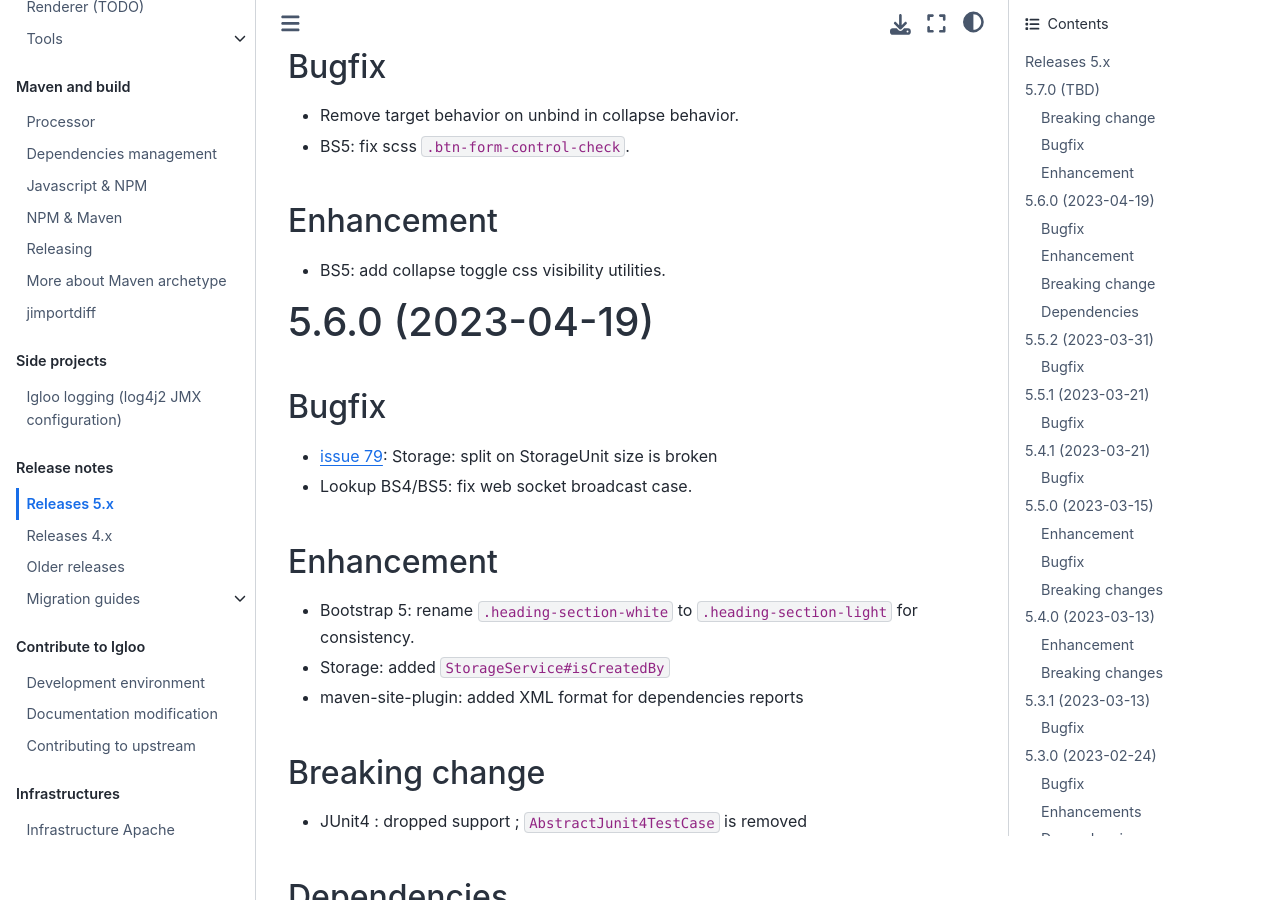
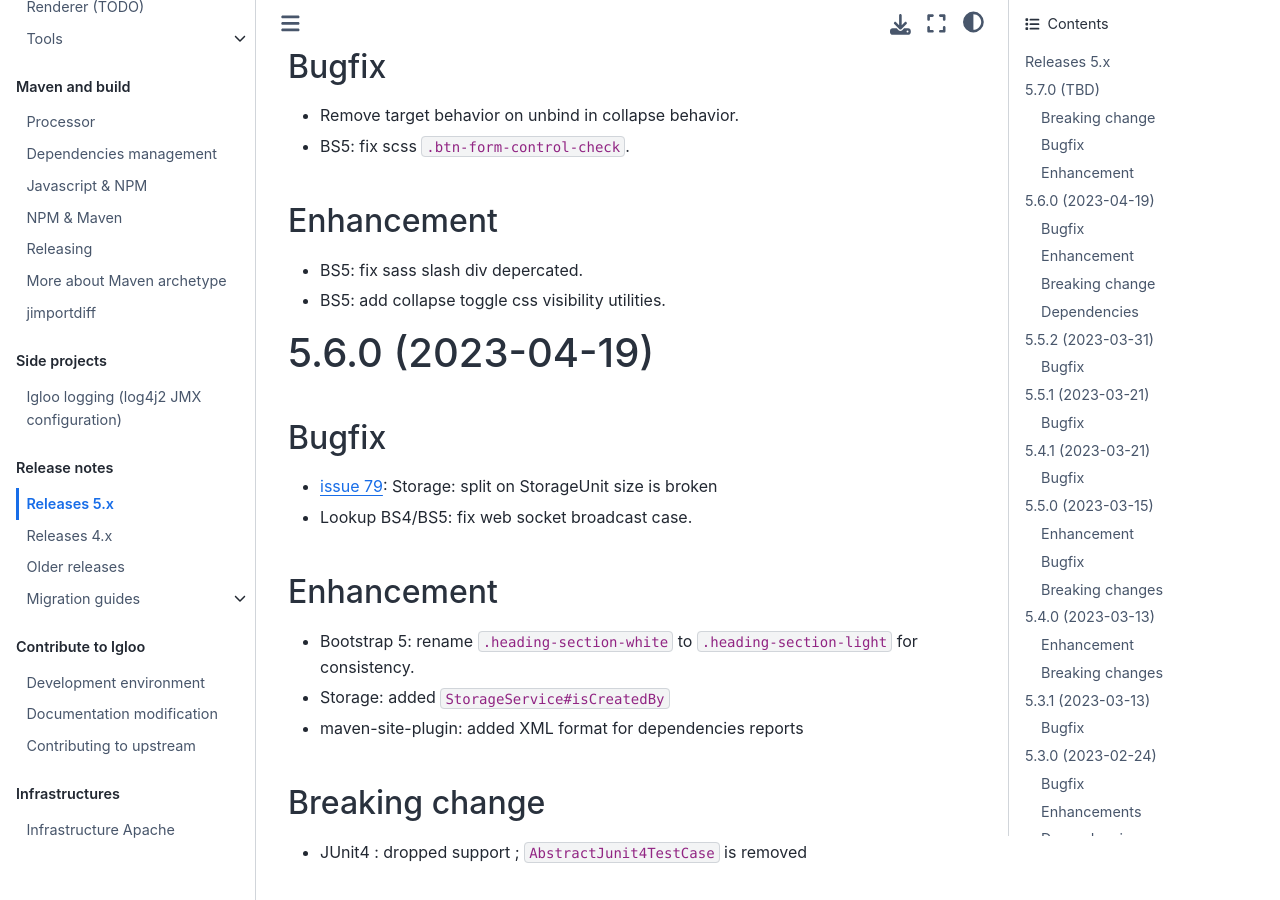
Before and after one commit to igloo-project/igloo-doc, a Sphinx documentation site: the page built from source/release-notes/releases-5.x.md, in a window 1280 px wide and 900 px high, scrolled down 300 px. Built offline with Sphinx 7.4.7 and the Sphinx Book theme 1.1.4, drawn with Linux system fonts in a browser that asks for light colours.

Commit message:
Changelog 5.7.0

```diff
--- a/source/release-notes/releases-5.x.md
+++ b/source/release-notes/releases-5.x.md
@@ -15,6 +15,7 @@
 
 ## Enhancement
 
+* BS5: fix sass slash div depercated.
 * BS5: add collapse toggle css visibility utilities.
 
 (v5.6.0)=
```
